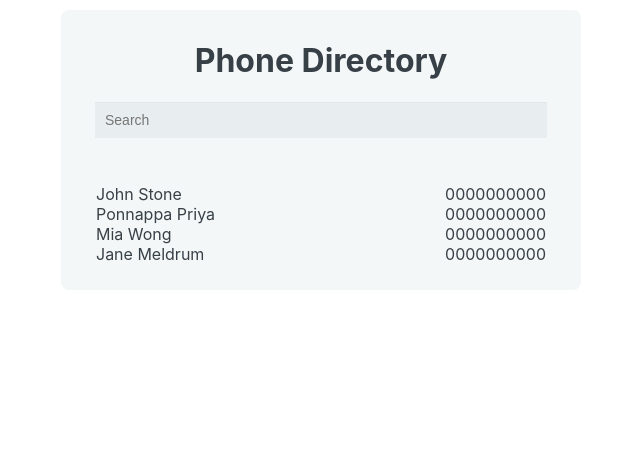
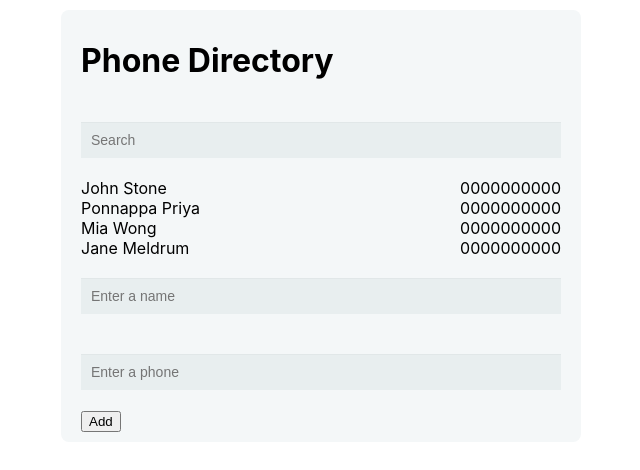
Before and after one commit to sumayd/phone-directory, a React (Create React App) app: page / in a window 1280 px wide. Shown: the top 470 px of the page, without its empty margins (319-959 px from the left). Built offline with nearby package versions, Linux system fonts and the light colour scheme.

Commit message:
create form component

```diff
--- a/src/App.css
+++ b/src/App.css
@@ -1,6 +1,9 @@
 .App {
-  text-align: center;
-  color: #384047;
+    max-width: 480px;
+    margin: 10px auto;
+    padding: 10px 20px;
+    background: #f4f7f8;
+    border-radius: 8px;
 }
 
 .App-logo {
@@ -32,6 +35,21 @@
 ul{
   list-style: none;
   padding-left: 0;
+  margin: 0;
+}
+input{
+  width: 100%;
+  background: rgba(255,255,255,0.1);
+  border: none;
+  font-size: 14px;
+  height: auto;
+  outline: 0;
+  padding: 10px 0;
+  background-color: #e8eeef;
+  color: #8a97a0;
+  box-shadow: 0 1px 0 rgb(0 0 0 / 3%) inset;
+  margin: 20px 0;
+  text-indent: 10px;
 }
 @keyframes App-logo-spin {
   from {
--- a/src/Components/Contacts.js
+++ b/src/Components/Contacts.js
@@ -1,5 +1,6 @@
 import React, { Component } from 'react'
 import List from './List';
+import Form from './Form';
 
 class Contacts extends Component {
    state = {
@@ -10,6 +11,7 @@
         return (
             <div>
                 <List/>
+                <Form/>
             </div>
         )
     }
--- a/src/Components/Form.js
+++ b/src/Components/Form.js
@@ -1,11 +1,16 @@
 import React, { Component } from 'react'
-import PropTypes from 'prop-types'
 
 class Form extends Component {
     render() {
         return (
-            <div>
-
+            <div className="phoneForm">
+                <form>
+                    <input name="name" id="name" placeholder="Enter a name"/>
+                    <br/>
+                    <input name="phone" id="phone" placeholder="Enter a phone"/>
+                    <br/>
+                    <button>Add</button>
+                </form>
             </div>
         )
     }
--- a/src/Components/List.css
+++ b/src/Components/List.css
@@ -1,13 +1,3 @@
-.lisContent {
-    max-width: 480px;
-    margin: 10px auto;
-    padding: 10px 20px;
-    background: #f4f7f8;
-    border-radius: 8px;
-}
-ul.personList {
-    padding: 0 15px;
-}
 .personList li{
     display: flex;
     justify-content: space-between;
@@ -15,20 +5,6 @@
 .personList li span{
     flex: 1;
 }
-input#filter {
-    background: rgba(255,255,255,0.1);
-    border: none;
-    font-size: 14px;
-    height: auto;
-    margin: 0;
-    outline: 0;
-    padding: 10px;
-    width: 90%;
-    background-color: #e8eeef;
-    color: #8a97a0;
-    box-shadow: 0 1px 0 rgb(0 0 0 / 3%) inset;
-    margin-bottom: 30px;
-}
 span.name {
     text-align: left;
 }
```
Also changed, not shown: src/Components/Form.css (added).
